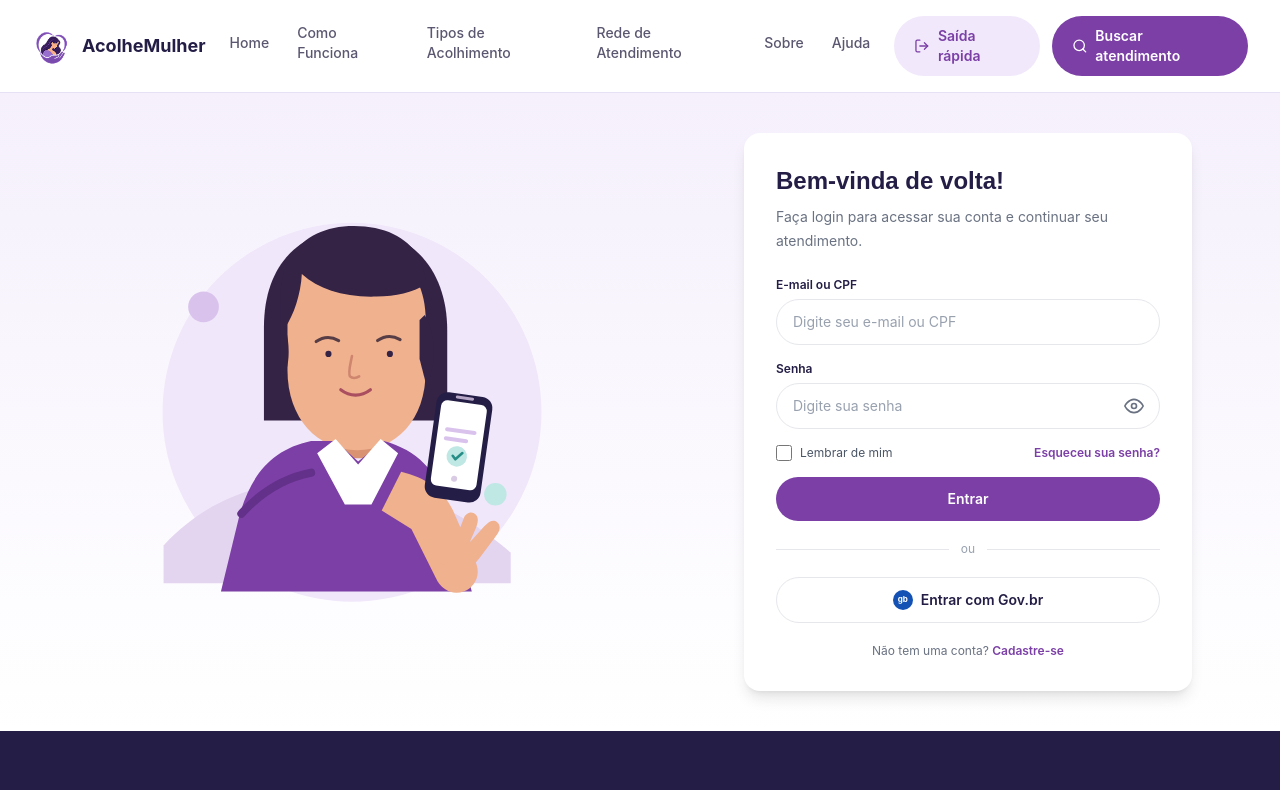
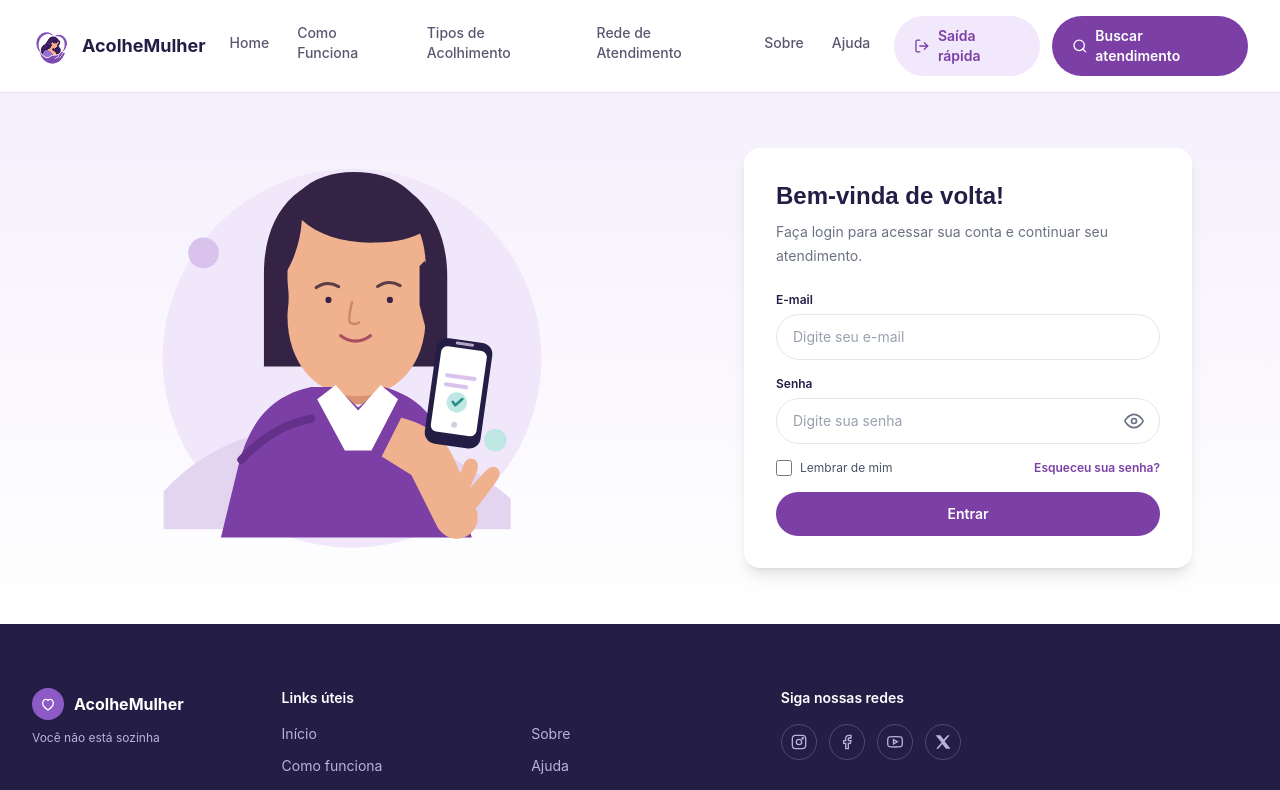
Before and after one commit to lovelyaxis/acolheMulher, a React app in the folder frontend/: page /login in a window 1280 px wide. Shown: the top 790 px of the page. Built offline with nearby package versions, Linux system fonts and the light colour scheme; the HTML template or start-up script is replaced by a standard one.

Commit message:
feat: adiciona tela de login

```diff
--- a/frontend/src/pages/Login.jsx
+++ b/frontend/src/pages/Login.jsx
@@ -187,20 +187,20 @@ export default function Login() {
                   htmlFor="login"
                   className="mb-1.5 block text-xs font-semibold text-navy"
                 >
-                  E-mail ou CPF
+                  E-mail
                 </label>
 
                 <input
                   id="login"
                   name="login"
-                  type="text"
+                  type="email"
                   autoComplete="username"
                   value={login}
                   onChange={(event) => {
                     setLogin(event.target.value);
                     setMensagem("");
                   }}
-                  placeholder="Digite seu e-mail ou CPF"
+                  placeholder="Digite seu e-mail"
                   required
                   className="w-full rounded-full border border-gray-200 px-4 py-3 text-sm outline-none placeholder:text-gray-400 focus:border-primary focus:ring-2 focus:ring-primary/20"
                 />
@@ -311,41 +311,13 @@ export default function Login() {
               )}
             </form>
 
-            <div className="my-5 flex items-center gap-3">
-              <span className="h-px flex-1 bg-gray-200" />
-              <span className="text-xs text-gray-400">ou</span>
-              <span className="h-px flex-1 bg-gray-200" />
-            </div>
 
-            <button
-              type="button"
-              onClick={() =>
-                setMensagem("O acesso pelo Gov.br ainda não foi integrado.")
-              }
-              className="flex w-full items-center justify-center gap-2 rounded-full border border-gray-200 py-3 text-sm font-semibold text-navy transition hover:bg-gray-50"
-            >
-              <span
-                className="flex h-5 w-5 items-center justify-center rounded-full bg-[#1351B4] text-[8px] font-bold text-white"
-                aria-hidden="true"
-              >
-                gb
-              </span>
-              Entrar com Gov.br
-            </button>
 
-            <p className="mt-5 text-center text-xs text-gray-500">
-              Não tem uma conta?{" "}
-              <Link
-                to="/cadastro"
-                className="font-semibold text-primary hover:text-primary-hover"
-              >
-                Cadastre-se
-              </Link>
-            </p>
           </section>
         </div>
       </main>
     <Footer/>
     </div>
+
   );
 }
```
